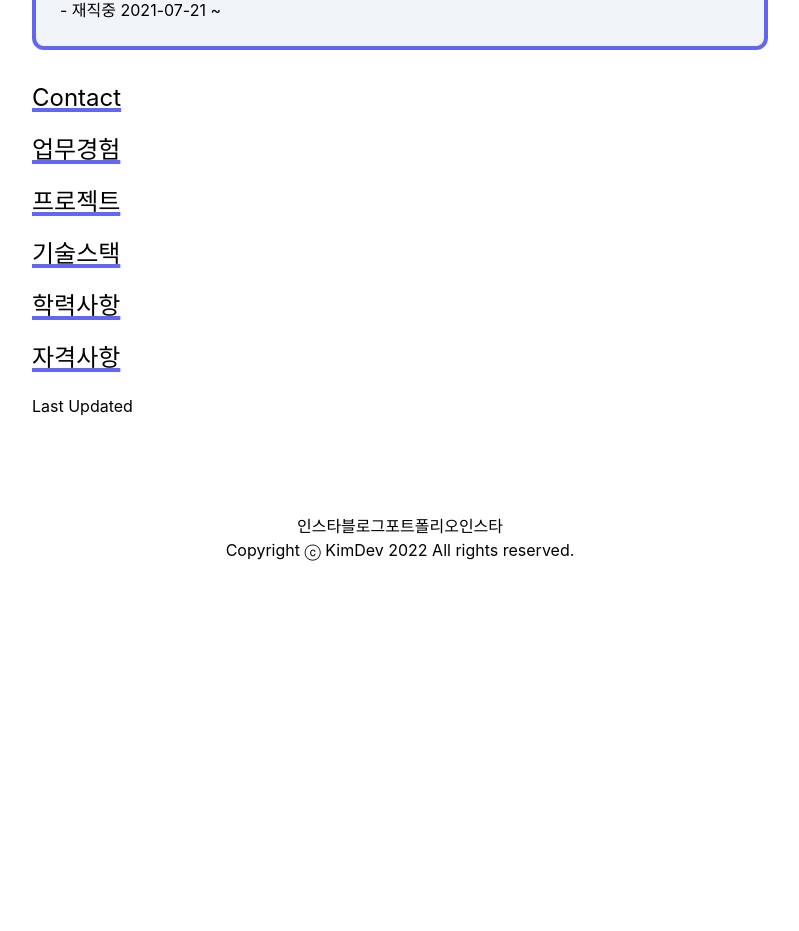
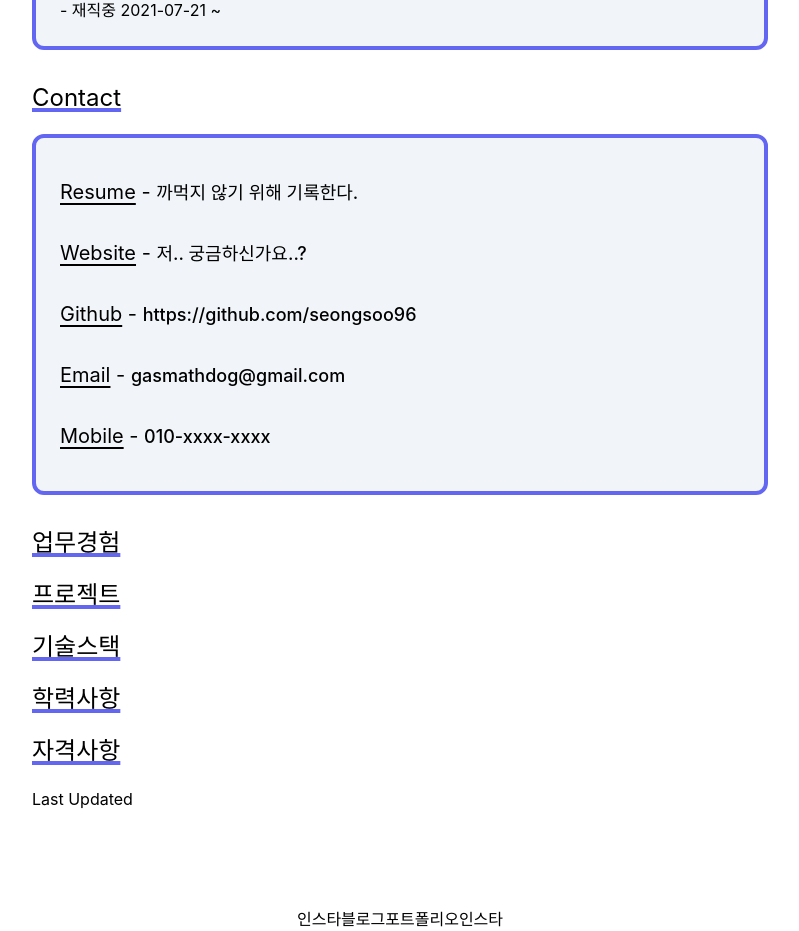
Before and after one commit to seongsoo96/blog, a Next.js app: page /about in a window 1280 px wide. Shown: the part 835-1766 px from the top of the page, without its empty margins (240-1039 px from the left). Before the commit the page ends 1493 px from the top, so only its background shows below. Built offline with nearby package versions, Linux system fonts and the light colour scheme.

Commit message:
feat: update contact in about.tsx

```diff
--- a/pages/about.tsx
+++ b/pages/about.tsx
@@ -4,6 +4,27 @@ import profileImg from "../public/profile2.jpeg";
 import githubLight from "../public/github-light.png";
 import githubDark from "../public/github-dark.png";
 import { useTheme } from "next-themes";
+import Link from "next/link";
+
+const category = [
+	{ name: "Resume", href: "/blog", desc: "까먹지 않기 위해 기록한다." },
+	{ name: "Website", href: "/about", desc: "저.. 궁금하신가요..?" },
+	{
+		name: "Github",
+		href: "/algorithm",
+		desc: "https://github.com/seongsoo96",
+	},
+	{
+		name: "Email",
+		href: "/portfolio",
+		desc: "gasmathdog@gmail.com",
+	},
+	{
+		name: "Mobile",
+		href: "/portfolio",
+		desc: "010-xxxx-xxxx",
+	},
+];
 
 export default function About() {
 	const { systemTheme, theme } = useTheme();
@@ -94,6 +115,31 @@ export default function About() {
 				</div>
 			</article>
 			<h1 className="about-title">Contact</h1>
+			<article>
+				<div className="content">
+					<ul>
+						{category.map((c) => (
+							<li key={c.name} className="text-xl">
+								<Link href={c.href}>
+									<a>
+										<div className="py-4">
+											<p>
+												<span className="underline underline-offset-4 dark:hover:text-blue-400">
+													{c.name}
+												</span>{" "}
+												-{" "}
+												<span className="text-lg font-medium">
+													{c.desc}
+												</span>
+											</p>
+										</div>
+									</a>
+								</Link>
+							</li>
+						))}
+					</ul>
+				</div>
+			</article>
 			<h1 className="about-title">업무경험</h1>
 			<h1 className="about-title">프로젝트</h1>
 			<h1 className="about-title">기술스택</h1>
```
